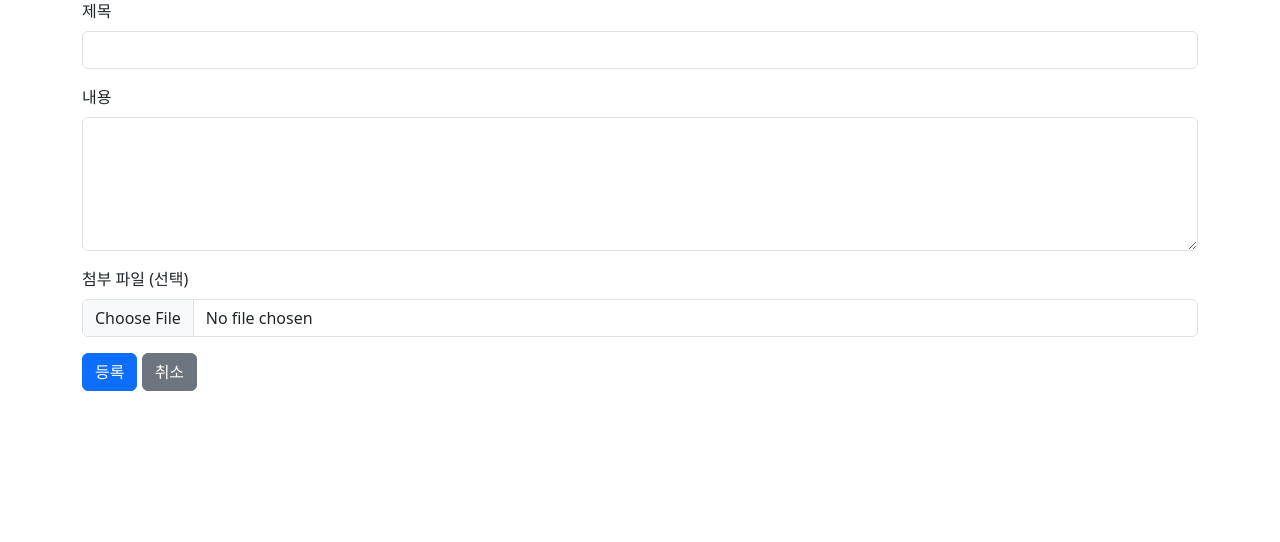
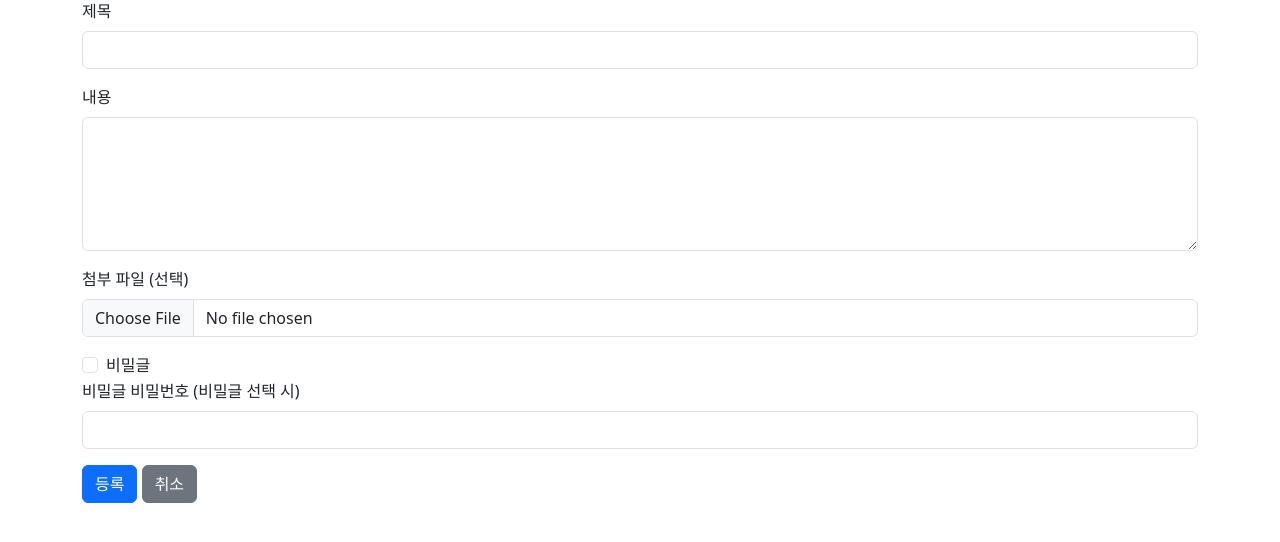
Before and after one commit to SOONHO-21/pybo2, a Flask app: page /post/2/write in a window 1280 px wide. Shown: the part 105-647 px from the top of the page. Run offline with Flask 3, Linux system fonts and the light colour scheme; a user stored in the database is signed in.

Commit message:
Sixth commit

```diff
--- a/routes/post_routes.py
+++ b/routes/post_routes.py
@@ -3,6 +3,7 @@ from flask import Blueprint, render_template, request, redirect, url_for, sessio
 from db import get_db
 import pymysql
 from werkzeug.utils import secure_filename
+from werkzeug.security import generate_password_hash, check_password_hash
 import os
 
 bp = Blueprint('post', __name__, url_prefix='/post')
@@ -30,14 +31,24 @@ def post_write(board_id):
     file = request.files.get('file')    # 사용자가 업로드한 파일 브라우저로부터 수신
     filename = None     # 파일 이름 초기값은 None
 
+    is_secret = True if request.form.get('is_secret') else False
+    secret_pw = request.form.get('secret_pw')
+
+    secret_pw_hash = None
+    if is_secret:
+        if not secret_pw:
+            flash("비밀글 비밀번호를 입력해야 합니다.")
+            return redirect(url_for('post.post_write', board_id=board_id))
+        secret_pw_hash = generate_password_hash(secret_pw)
+
     if file and file.filename:  # 파일과 파일 이름이 있으면 즉, 유저가 파일을 올렸으면
         filename = secure_filename(file.filename)   # 사용자가 서버의 파일시스템이 있는 파일을 수정하는 것을 방지하기 위해 사용
         file.save(os.path.join(UPLOAD_FOLDER, filename))    # 저장 경로 + 파일 이름해서 서버에 저장
 
     cursor.execute(
-        'INSERT INTO question (title, content, create_date, user_id, board_id, filename) '
-        'VALUES(%s, %s, NOW(), %s, %s, %s)',
-        (title, content, user_id, board_id, filename)   # filename 포함해서 DB에 저장
+        'INSERT INTO question (title, content, create_date, user_id, board_id, filename, is_secret, secret_pw) '
+        'VALUES(%s, %s, NOW(), %s, %s, %s, %s, %s)',
+        (title, content, user_id, board_id, filename, is_secret, secret_pw_hash)   # filename 포함해서 DB에 저장
     )   # 글과 연결된 첨부파일이 무엇인지 추적할 수 있음
     db.commit()
     return redirect(url_for('post.post_list', board_id=board_id))
@@ -73,24 +84,38 @@ def post_list(board_id):
     return render_template('post/list.html', posts=posts, board=board)
 
 # 글 상세 보기
-@bp.route('/<int:board_id>/detail/<int:post_id>')
+@bp.route('/<int:board_id>/detail/<int:post_id>', methods=['GET', 'POST'])
 def post_detail(board_id, post_id):
     db = get_db()
     cursor = db.cursor()
-
-    cursor.execute('SELECT * FROM board WHERE id = %s', (board_id,))
-    board = cursor.fetchone()
-
     cursor.execute('SELECT * FROM question WHERE id = %s AND board_id = %s', (post_id, board_id))
     post = cursor.fetchone()
 
-    cursor.execute('SELECT * FROM answer WHERE question_id = %s ORDER BY create_date ASC', (post_id))
-    answers = cursor.fetchall()
+    if not post:
+        return "글을 찾을 수 없습니다.", 404
 
-    return render_template('post/detail.html', post=post, board=board, answers=answers)
+    cursor.execute('SELECT * FROM board WHERE id = %s', (board_id))
+    board = cursor.fetchone()
+
+    is_authorized = False
+
+    if post['is_secret']:
+        if request.method == 'POST':
+            input_pw = request.form['input_pw']
+            if not check_password_hash(post['secret_pw'], input_pw):
+                flash("비밀번호가 일치하지 않습니다.")
+                return redirect(url_for('post.post_detail', board_id=board_id, post_id=post_id))
+            else:
+                is_authorized = True
+        else:
+            post['content'] = None
+    else:
+        is_authorized = True
+
+    return render_template('post/detail.html', post=post, board=board, board_id=board_id, is_authorized=is_authorized)
 
 # 글 수정
-@bp.route('/<int:board_id>/edit/<int:post_id>', methods=['GET', 'POST'])
+@bp.route('/<int:board_id>/edit/<int:post_id>', methods=['GET', 'POST'])    #/게시판아이디/edit/게시글아이디
 def post_edit(board_id, post_id):
     if 'user_id' not in session:
         return redirect(url_for('auth.login'))
@@ -100,24 +125,53 @@ def post_edit(board_id, post_id):
     cursor.execute('SELECT * FROM question WHERE id = %s AND board_id = %s', (post_id, board_id))
     post = cursor.fetchone()
 
-    if post is None or post['user_id'] != session['user_id']:
+    if post is None or post['user_id'] != session['user_id']:   #현재 세션 사용자와 글 올린 사용자 비교
         return "권한이 없습니다.", 403
 
-    if request.method == 'POST':
+    # 비밀글이면 먼저 비밀번호 확인
+    if post['is_secret']:
+        # 인증 여부 확인 (session에 저장)
+        if f'post_edit_auth_{post_id}' not in session:  # 현재 이 글에 대해 인증된 적 있는지 확인
+            #세션에 인증 플래그 없으면 -> 비밀번호 입력 폼을 먼저 보여줘야 함. 인증 세션의 이름 규칙은 여기서 정해진 것
+            if request.method == 'POST' and 'input_pw' in request.form: # POST + input_pw 있으면 -> 비밀번호 검증
+                input_pw = request.form['input_pw']     #사용자가 입력한 글 비밀번호
+                if not check_password_hash(post['secret_pw'], input_pw):    # 글 비밀번호가 맞지 않으면(해시값 검증)
+                    flash("비밀번호가 일치하지 않습니다.")  # flash 메시지 + 리다이렉트
+                    return redirect(url_for('post.post_edit', board_id=board_id, post_id=post_id))
+                else:   # 글 비밀번호가 맞으면
+                    session[f'post_edit_auth_{post_id}'] = True # post_edit_auth_글ID 플래그 저장
+                                                                # 여기서부터 이름 패턴이 프로그램에 저장되기 시작
+                    return redirect(url_for('post.post_edit', board_id=board_id, post_id=post_id))  # 그러고 글 수정 템플릿으로 리다이렉트
+            # 비밀번호 입력 폼 렌더링
+            return render_template('post/check_pw.html', board_id=board_id, post_id=post_id)
+
+    # 글 수정 폼
+    if request.method == 'POST' and 'title' in request.form:
         title = request.form['title']
         content = request.form['content']
-        file = request.files.get('file')    # 파일 수신
-        filename = post['filename']  # 기본값: 기존 파일 유지
+        file = request.files.get('file')
+        filename = post['filename']
 
-        if file and file.filename:
+        is_secret = True if request.form.get('is_secret') else False    # 체크박스로 비밀 글 여부 결정
+        secret_pw = request.form.get('secret_pw')   # 글 비밀번호 get
+        secret_pw_hash = post['secret_pw']  # get한 글 비밀번호 해시
+
+        if is_secret:   #비밀 글이라면
+            if secret_pw:   #비밀번호를 입력했으면
+                secret_pw_hash = generate_password_hash(secret_pw)  # 설정한 글 비밀번호 해시 저장
+        else:   # 비밀 글이 아니라면
+            secret_pw_hash = None
+
+        if file and file.filename:  # 파일 여부 검증
             filename = secure_filename(file.filename)
-            file.save(os.path.join(UPLOAD_FOLDER, filename))    # [파일 경로 + 이름]으로 저장
+            file.save(os.path.join(UPLOAD_FOLDER, filename))    # 파일 경로 + 이름 DB 저장
 
         cursor.execute(
-            'UPDATE question SET title=%s, content=%s, filename=%s WHERE id=%s AND board_id=%s',
-            (title, content, filename, post_id, board_id)   #filename 포함 DB에 저장
+            'UPDATE question SET title=%s, content=%s, filename=%s, is_secret=%s, secret_pw=%s WHERE id=%s AND board_id=%s',
+            (title, content, filename, is_secret, secret_pw_hash, post_id, board_id)
         )
         db.commit()
+        session.pop(f'post_edit_auth_{post_id}', None)  # 글 수정 완료 후 인증 세션 플래그 제거
         return redirect(url_for('post.post_detail', board_id=board_id, post_id=post_id))
 
     return render_template('post/edit.html', post=post, board_id=board_id)
--- a/schema.sql
+++ b/schema.sql
@@ -1,7 +1,7 @@
-DROP TABLE IF EXISTS answer;
-DROP TABLE IF EXISTS question;
-DROP TABLE IF EXISTS user;
-DROP TABLE IF EXISTS board;
+-- DROP TABLE IF EXISTS answer;
+-- DROP TABLE IF EXISTS question;
+-- DROP TABLE IF EXISTS user;
+-- DROP TABLE IF EXISTS board;
 
 CREATE TABLE board (
     id INT AUTO_INCREMENT PRIMARY KEY,
@@ -18,6 +18,7 @@ CREATE TABLE user (
 
 CREATE TABLE question (
     id INT AUTO_INCREMENT PRIMARY KEY,
+    password VARCHAR(200),
     title VARCHAR(200) NOT NULL,
     content TEXT NOT NULL,
     create_date DATETIME NOT NULL,
--- a/templates/auth/change_pw.html
+++ b/templates/auth/change_pw.html
@@ -1,3 +1,4 @@
+<!--auth/change_pw.html-->
 <form method="post">
   <label>현재 비밀번호</label>
   <input type="password" name="current_password">
--- a/templates/post/write.html
+++ b/templates/post/write.html
@@ -21,6 +21,14 @@
             <label class="form-label">첨부 파일 (선택)</label>
             <input type="file" name="file" class="form-control">
         </div>
+        <div class="form-check">
+            <input class="form-check-input" type="checkbox" name="is_secret" id="is_secret">
+            <label class="form-check-label" for="is_secret">비밀글</label>
+        </div>
+        <div class="mb-3">
+            <label class="form-label">비밀글 비밀번호 (비밀글 선택 시)</label>
+            <input type="password" name="secret_pw" class="form-control">
+        </div>
         <button type="submit" class="btn btn-primary">등록</button>
         <a href="{{ url_for('board.board_list') }}" class="btn btn-secondary">취소</a>
     </form>
```
Also changed, not shown: templates/post/check_pw.html (added, +22 -0 lines), templates/post/detail.html (+12 -1 lines), templates/post/edit.html (+10 -0 lines), static/uploads/1.jpg (added).
